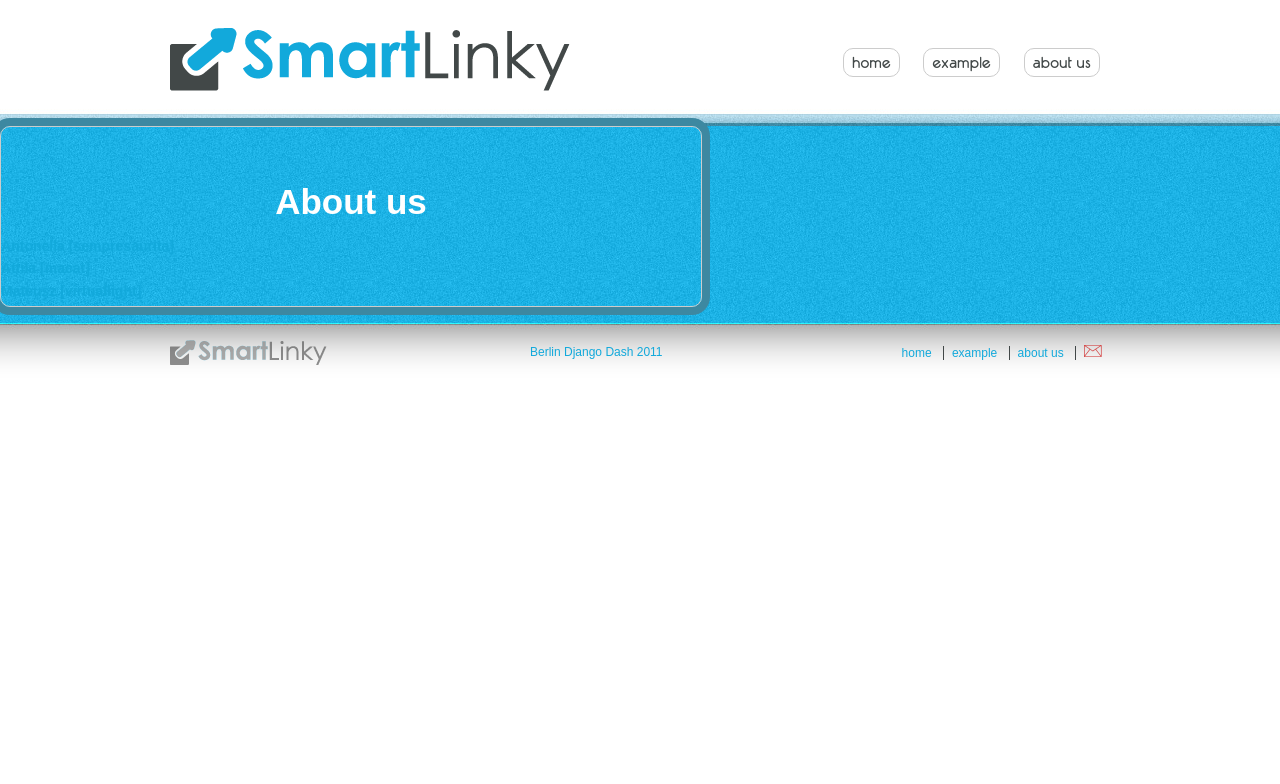
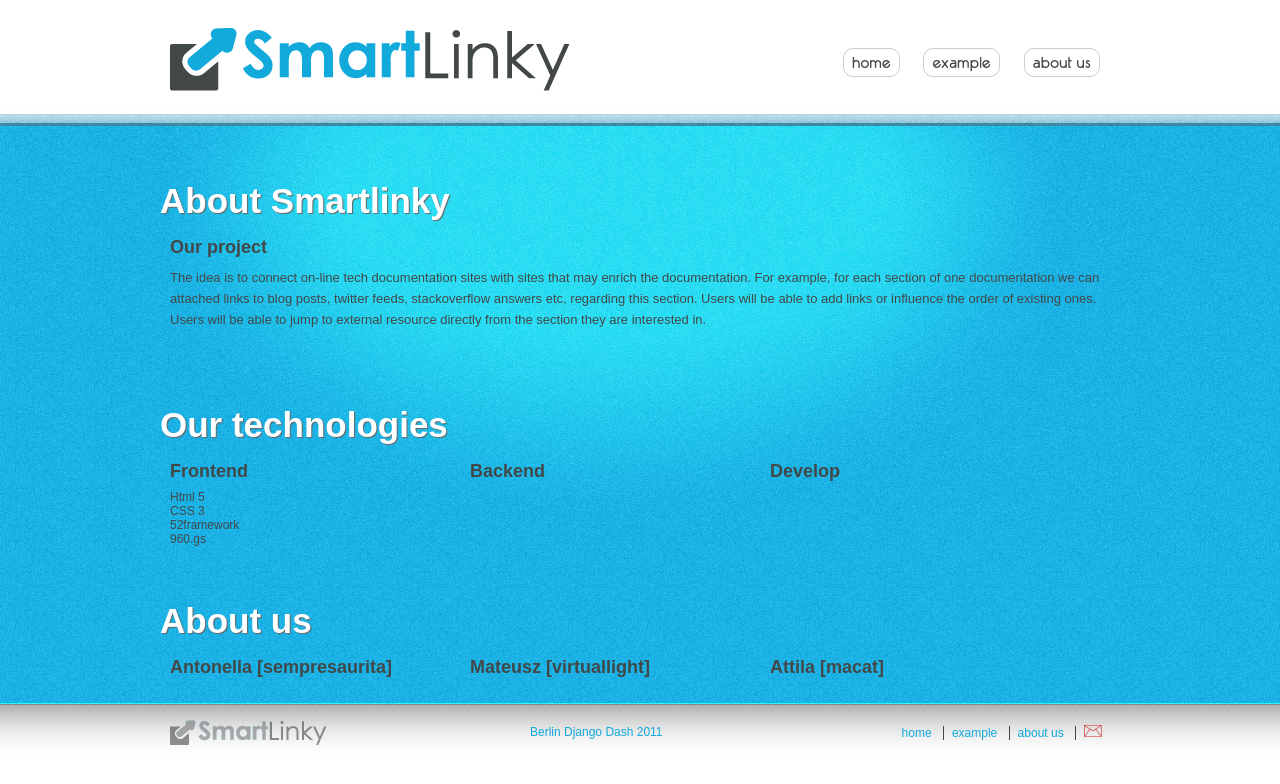
Before and after one commit to rootart/DQA, a Django app: template smartlinky/templates/site/about.html in a window 1280 px wide. Shown: the top 784 px of the page. Run offline with Django 3.2, Linux system fonts and the light colour scheme; the template is opened without the code that fills it, so the values that code supplies are empty; parts of the project's set-up code (start-up, migrations or seed data) failed here and were passed over.

Commit message:
About us page

```diff
--- a/smartlinky/media/css/style.css
+++ b/smartlinky/media/css/style.css
@@ -185,3 +186,11 @@ footer nav ul li a:active{
 	font-weight:bold;
 }
 /******* fine footer **********/
+/******* Other pages **********/
+#main .about h1 {
+	text-align:left;
+}
+#main .about p {
+	font-size:13px;
+	line-height:21px;
+}
--- a/smartlinky/templates/base.html
+++ b/smartlinky/templates/base.html
@@ -31,8 +31,10 @@
 			</header>
 		</div>
 		<section id="main" class="back_middle big_row">
-                {% block main %}
+			<div class="row light">
+			   {% block main %}
                 {% endblock %}
+			</div>
 		</section>
 		<div class="clear"></div>
 		<footer class="back_footer">
--- a/smartlinky/templates/site/about.html
+++ b/smartlinky/templates/site/about.html
@@ -1,13 +1,41 @@
 {% extends 'base.html' %}
 {% block main %}
-<article>
-    <div class="col_12 rounded box_shadow">
-        <h1>About us</h1>
-        <ul>
-        	<li><h3><a href="http://www.wabidesign.it/">Antonella [sempresaurita]</a></h3></li>
-        	<li><h3><a href="http://macat.hu/">Attila [macat]</a></h3></li>
-        	<li><h3><a href="http://virtuallight.pl/">Mateusz [virtuallight]</a></h3></li>
-        </ul>
-    </div>
-</article>
+	<div class="about">
+        <h1  class="shadow">About Smartlinky</h1>
+		<div class="col col_16">
+			<h2>Our project</h2>
+			<p>The idea is to connect on-line tech documentation sites with sites that may enrich the documentation.
+			For example, for each section of one documentation we can attached links to blog posts, twitter feeds, stackoverflow answers etc, regarding this section.
+			Users will be able to add links or influence the order of existing ones.
+			Users will be able to jump to external resource directly from the section they are interested in.</p>
+		</div>
+		<div class="clear"></div>
+		<h1  class="shadow">Our technologies</h1>
+		<div class="col col_5">
+			 <h2>Frontend</h2>
+			 <ul>
+				<li>Html 5</li>
+				<li>CSS 3</li>
+				<li>52framework</li>
+				<li>960.gs</li>
+			 </ul>
+		</div>
+		<div class="col col_5">
+			<h2>Backend</h2>
+		</div>
+		<div class="col col_6">
+			<h2>Develop</h2>
+		</div>
+		<div class="clear"></div>
+		<h1  class="shadow">About us</h1>
+		<div class="col col_5">
+			 <h2>Antonella [sempresaurita]</h2>
+		</div>
+		<div class="col col_5">
+			<h2>Mateusz [virtuallight]</h2>
+		</div>
+		<div class="col col_6">
+			<h2>Attila [macat]</h2>
+		</div>
+	</div>
 {% endblock %}
--- a/smartlinky/templates/site/index.html
+++ b/smartlinky/templates/site/index.html
@@ -7,7 +7,6 @@
 {% endblock head_extra %}
 
 {% block main %}
-<div class="row light">
 	<h1 class="shadow">Lorem ipsum dolor sit amet, consectetur adipiscing elit. <br /> Donec sapien odio</h1>
 	<article>
 		<div id="feeds" class="col col_5 rounded box_shadow">
@@ -67,5 +66,4 @@
 				</div>
 			</div>
 	</article>
-</div>
 {% endblock %}
```
Also changed, not shown: other parts of smartlinky/media/css/style.css (+21 -20 lines).
